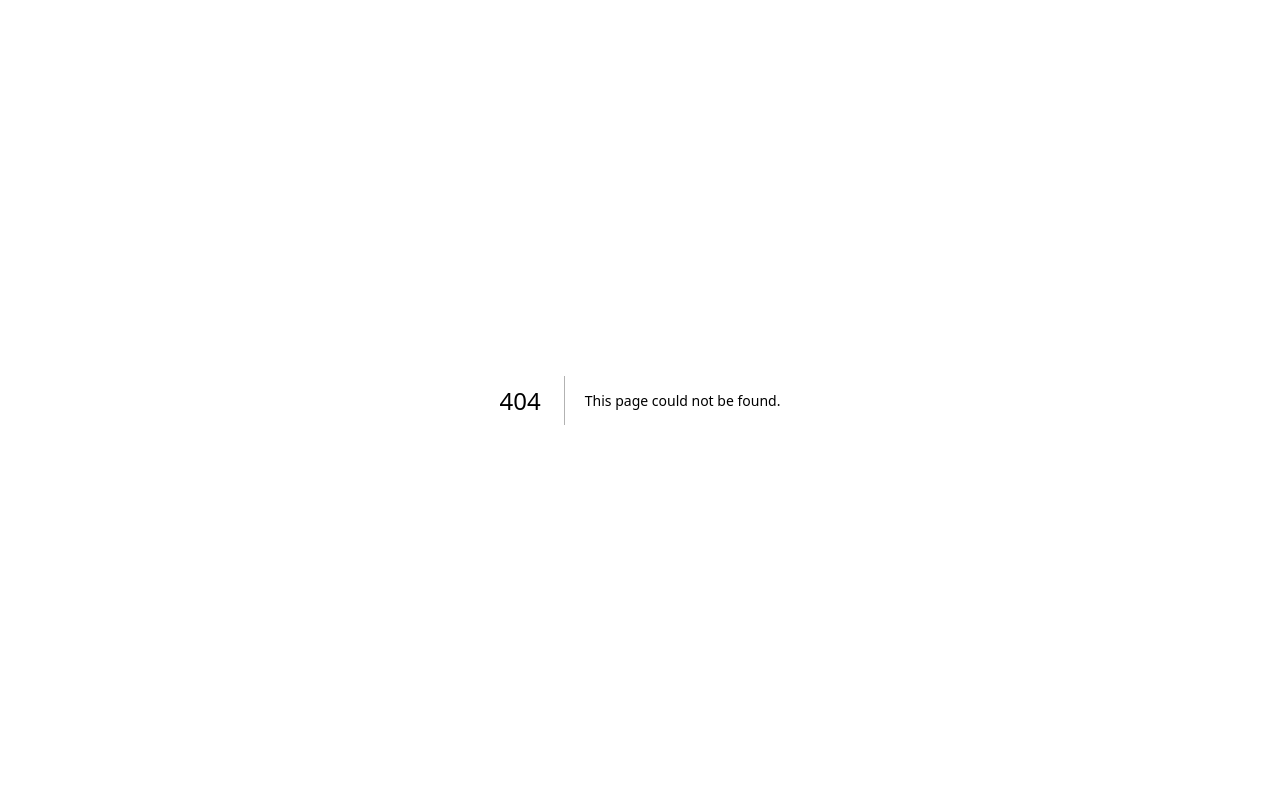
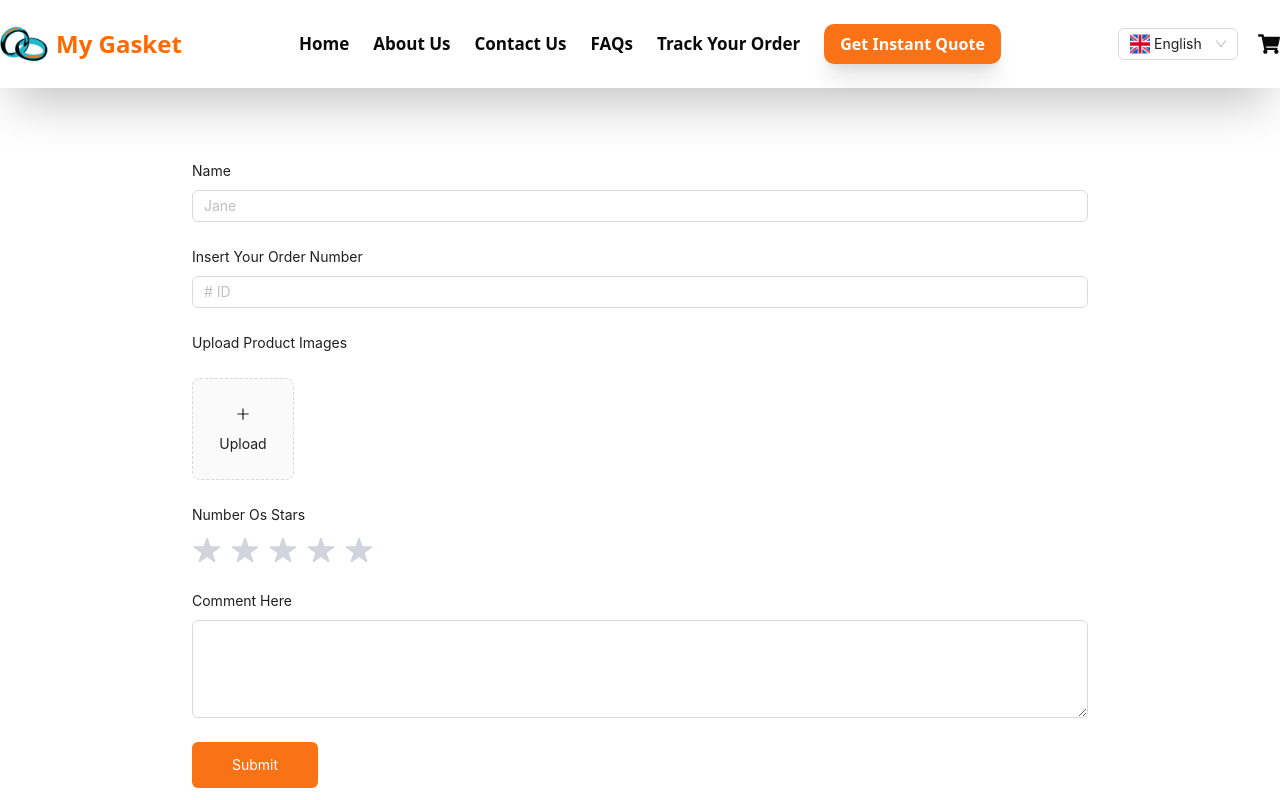
Before and after one commit to shukumar-542/my-gasket, a Next.js app: page /get-review/1 in a window 1280 px wide. Before the commit this address had no page. Shown: the top 800 px of the page. Built offline with nearby package versions, Linux system fonts and the light colour scheme.

Commit message:
Impelement get review api integrate

```diff
--- a/src/app/(withCommonLayout)/all-product/[id]/page.tsx
+++ b/src/app/(withCommonLayout)/all-product/[id]/page.tsx
@@ -169,7 +169,7 @@ const ProductDetailsPage = () => {
             <Button className="inline-block px-8">View More</Button>
           </Link>
         </div>
-        <ShareExprience />
+        <ShareExprience id={params?.id} />
       </div>
     </div>
   );
--- a/src/app/(withCommonLayout)/get-review/page.tsx
+++ b/src/app/(withCommonLayout)/get-review/[id]/page.tsx
@@ -5,6 +5,9 @@ import { RcFile, UploadChangeParam } from "antd/es/upload";
 import React, { useState } from "react";
 import { PlusOutlined, CloseCircleFilled } from "@ant-design/icons";
 import { IoIosStar } from "react-icons/io";
+import { useParams } from "next/navigation";
+import { useReviewProductMutation } from "@/redux/Api/products";
+import { toast } from "sonner";
 
 const getBase64 = (file: RcFile): Promise<string> =>
   new Promise((resolve, reject) => {
@@ -16,7 +19,10 @@ const getBase64 = (file: RcFile): Promise<string> =>
 
 const GetReviewPage = () => {
   const [fileList, setFileList] = useState<UploadFile[]>([]);
-  const [rating , setRating] =  useState(0)
+  const [rating, setRating] = useState(0)
+  const { id } = useParams()
+  // console.log(id)
+  const [reviewProduct, { isLoading }] = useReviewProductMutation();
 
   const handleChange = async (info: UploadChangeParam<UploadFile<any>>) => {
     const files = info.fileList;
@@ -30,12 +36,12 @@ const GetReviewPage = () => {
             name: file.name,
             status: "done",
             url: base64,
+            originFileObj: file.originFileObj,
           };
         }
         return file;
       })
     );
-
     setFileList(updatedFileList);
   };
 
@@ -44,19 +50,44 @@ const GetReviewPage = () => {
   };
 
 
-//   Handle Rating functionality
-const handleRating = (index : any)=>{
+  //   Handle Rating functionality
+  const handleRating = (index: any) => {
+
     setRating(index + 1)
-}
+  }
 
-console.log(rating);
 
-// Handle submit rating
-const handleSubmitRating = (values: any) => {
-  console.log("Submitted values:", values);
-  console.log("Selected rating:", rating);
-  // Here you can handle the form submission, e.g., send data to an API
-}
+  // Handle submit rating
+  const handleSubmitRating = (values: any) => {
+
+    const formData = new FormData();
+
+    console.log("Images", fileList);
+
+    formData.append('customer_name', values.customer_name);
+    formData.append('order_number', values.order_number);
+    formData.append('star_rating', rating.toString());
+    formData.append('comment', values.comment);
+    formData.append('material_id', id?.toString() || '');
+    fileList.forEach((file) => {
+      if (file.originFileObj) {
+        formData.append("product_images", file.originFileObj);
+      }
+    });
+    reviewProduct(formData)
+      .unwrap()
+      .then((response) => {
+        // console.log("Review submitted successfully:", response);
+        toast.success("Review submitted successfully!");
+        // Optionally, reset the form or show a success message
+      })
+      .catch((error) => {
+        // console.error("Error submitting review:", error);
+        // Handle error, e.g., show an error message
+        toast.error("Failed to submit review. Please try again.");
+      });
+
+  }
 
   return (
     <div className="max-w-4xl mx-auto mt-20 py-20">
@@ -65,20 +96,10 @@ const handleSubmitRating = (values: any) => {
           <Form.Item label="Name" name={"customer_name"} className="w-full">
             <Input placeholder="Jane" />
           </Form.Item>
-          {/* <Form.Item label="Last Name" className="w-full">
-            <Input placeholder="Cooper" />
-          </Form.Item> */}
+
         </div>
 
-        {/* <Form.Item label="Selecet Type">
-          <Select
-            options={[
-              { value: "Gomma Para1", label: "Gomma Para1" },
-              { value: "Gomma Para2", label: "Gomma Para2" },
-              { value: "Gomma Para3", label: "Gomma Para3" },
-            ]}
-          />
-        </Form.Item> */}
+
 
         <Form.Item label="Insert Your Order Number" name={"order_number"}>
           <Input placeholder="# ID" />
@@ -126,7 +147,7 @@ const handleSubmitRating = (values: any) => {
         <Form.Item label="Number Os Stars" name={"star_rating"}>
           <div className="flex items-center gap-2">
             {Array.from({ length: 5 }, (_, index) => (
-              <IoIosStar className="cursor-pointer" key={index} onClick={()=> handleRating(index)} color={index < rating ? "#FFB547" : "#D0D5DD"} size={30} />
+              <IoIosStar className="cursor-pointer" key={index} onClick={() => handleRating(index)} color={index < rating ? "#FFB547" : "#D0D5DD"} size={30} />
             ))}
           </div>
         </Form.Item>
--- a/src/components/ShareExprience/ShareExprience.tsx
+++ b/src/components/ShareExprience/ShareExprience.tsx
@@ -3,13 +3,14 @@ import React, { useState } from "react";
 import img from "../../assets/frame.png";
 import Link from "next/link";
 import { Input, Modal } from "antd";
-const ShareExprience = () => {
+const ShareExprience = (id : any) => {
   const [openModal, setOpenModal] = useState(false)
   const [orderId, setOrderId] = useState('');
   // handle order id for edit review
   const handleOrderId=()=>{
     console.log(orderId);
   }
+
 
 
   return (
@@ -32,7 +33,7 @@ const ShareExprience = () => {
       </p>
 
       <div className="mt-16 flex flex-col md:flex-row  justify-center  items-center gap-5">
-        <Link href={"/get-review"}>
+        <Link href={`/get-review/${id?.id}`}>
           <button className="hover:bg-[#F97316] hover:text-white border border-[#D97706] text-[#D97706] py-2 px-5 rounded-sm cursor-pointer transition-all duration-300">
             Leave A Review
           </button>
--- a/src/redux/Api/products.ts
+++ b/src/redux/Api/products.ts
@@ -92,9 +92,18 @@ const products = baseApi.injectEndpoints({
                     body: data
                 }
             }
+        }),
+        reviewProduct: builder.mutation({
+            query: (data) => {
+                return {
+                    url: `/api/budget/submit_review/`,
+                    method: 'POST',
+                    body: data
+                }
+            }
         })
 
     }),
 });
 
-export const { useGetProductsQuery , useMaterialsDetailsQuery , useGetProductReviewQuery , useUploadMateialQuoteMutation , useAddToCartQuery , useAddedProductsTocartMutation , useRemoveAddToCardMutation , useUpdateCartItemMutation , useGetOrderSummeryQuery , useChekoutProductMutation} = products;
+export const { useGetProductsQuery , useMaterialsDetailsQuery , useGetProductReviewQuery , useUploadMateialQuoteMutation , useAddToCartQuery , useAddedProductsTocartMutation , useRemoveAddToCardMutation , useUpdateCartItemMutation , useGetOrderSummeryQuery , useChekoutProductMutation ,useReviewProductMutation} = products;
```
